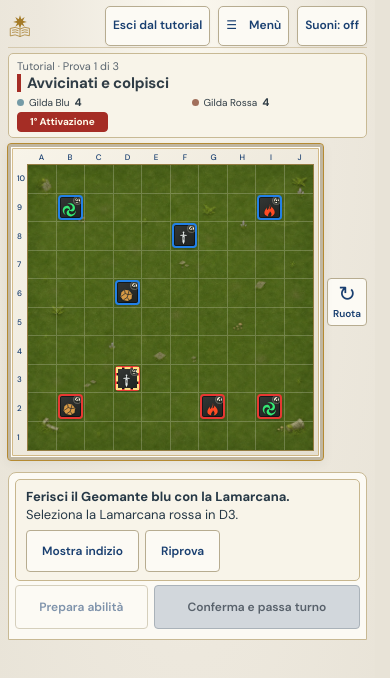
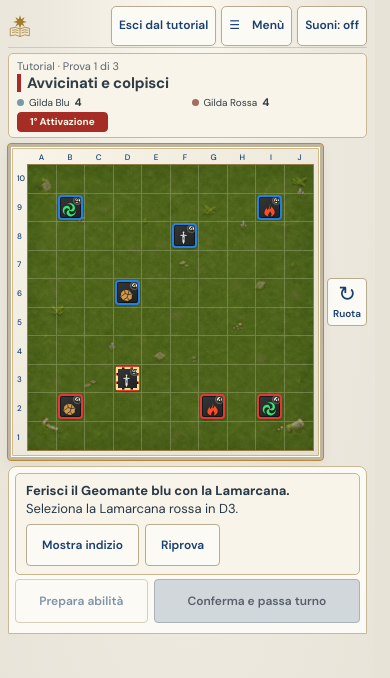
Before and after one commit to ipe3000/SW, a React (Vite) app: page / in a window 390 px wide. Both pictures are taken after a click on the button "Tutorial". Shown: the top 678 px of the page. Built offline with nearby package versions, Linux system fonts and the light colour scheme.

Commit message:
Fix tutorial header overlap and guide placement

```diff
--- a/src/ui/tutorial.css
+++ b/src/ui/tutorial.css
@@ -37,15 +37,15 @@
     flex-wrap: wrap;
   }
   .local-app:not(.in-match) .topbar:has([data-tutorial-entry]) .text-button { min-height: 40px; }
-  .tutorial-app .topbar nav { gap: 5px; }
 }
 
 .local-app.in-match.tutorial-app .secondary-actions:not(:has(button)) { min-height: 0; }
+.local-app.in-match.tutorial-app .topbar .brand-wordmark { display: none; }
+.local-app.in-match.tutorial-app .topbar nav { gap: 5px; }
+.local-app.in-match.tutorial-app .topbar nav .text-button { padding-inline: 7px; }
+.local-app.in-match.tutorial-app .fitted-game > .play-console { justify-content: flex-start; }
+.local-app.in-match.tutorial-app .console-scroll:not(:has(.mage-card, .action-presentation:not([hidden]))) { display: none; }
 .local-app.in-match .tutorial-guide .tutorial-preview {
   border-left: 3px solid #a52d25;
   padding-left: 8px;
 }
-@media (max-width: 400px) {
-  .local-app.in-match.tutorial-app .topbar .brand-wordmark { display: none; }
-  .local-app.in-match.tutorial-app .topbar nav .text-button { padding-inline: 7px; }
-}
```
Also changed, not shown: 1 other file (tests, documents, lock files or other folders).
